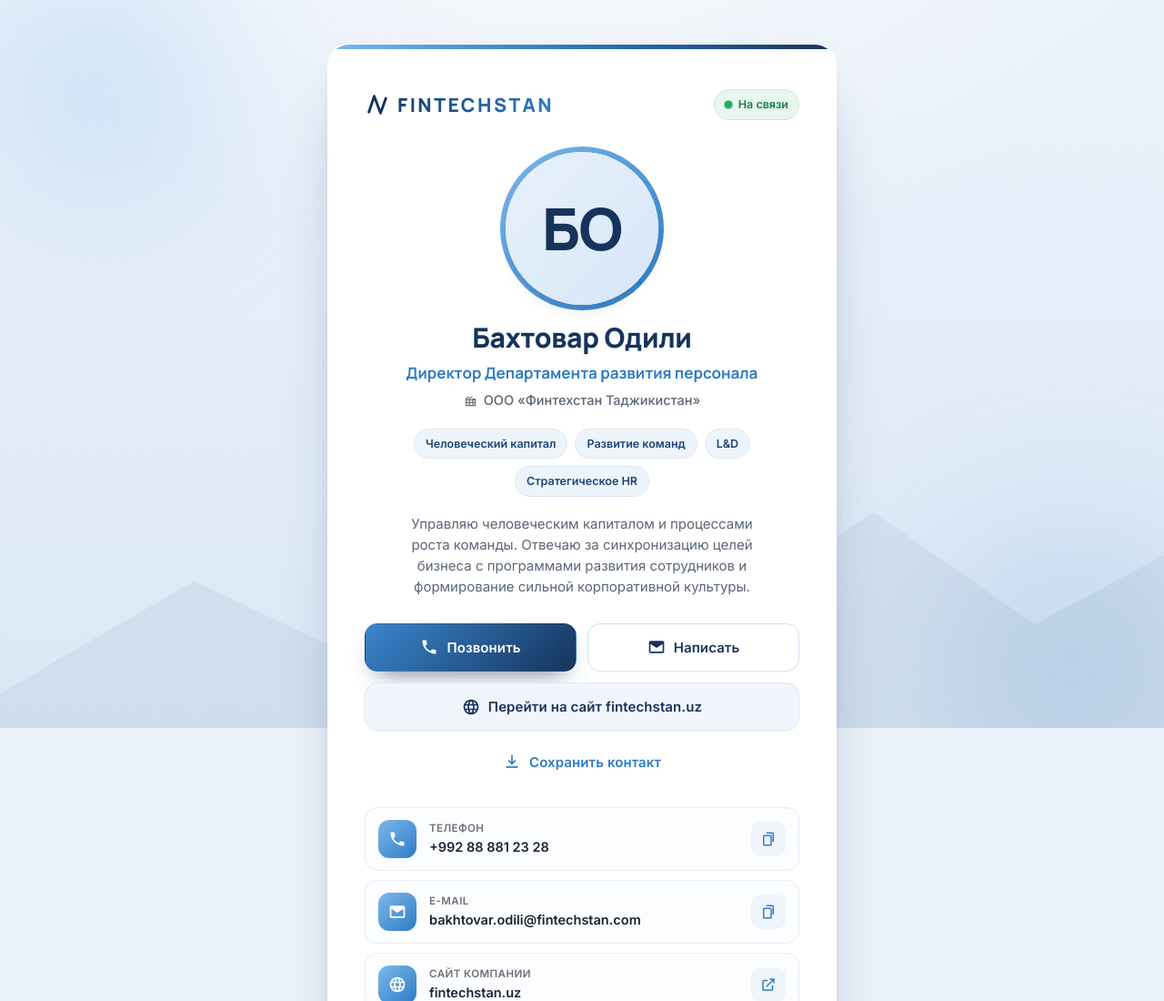
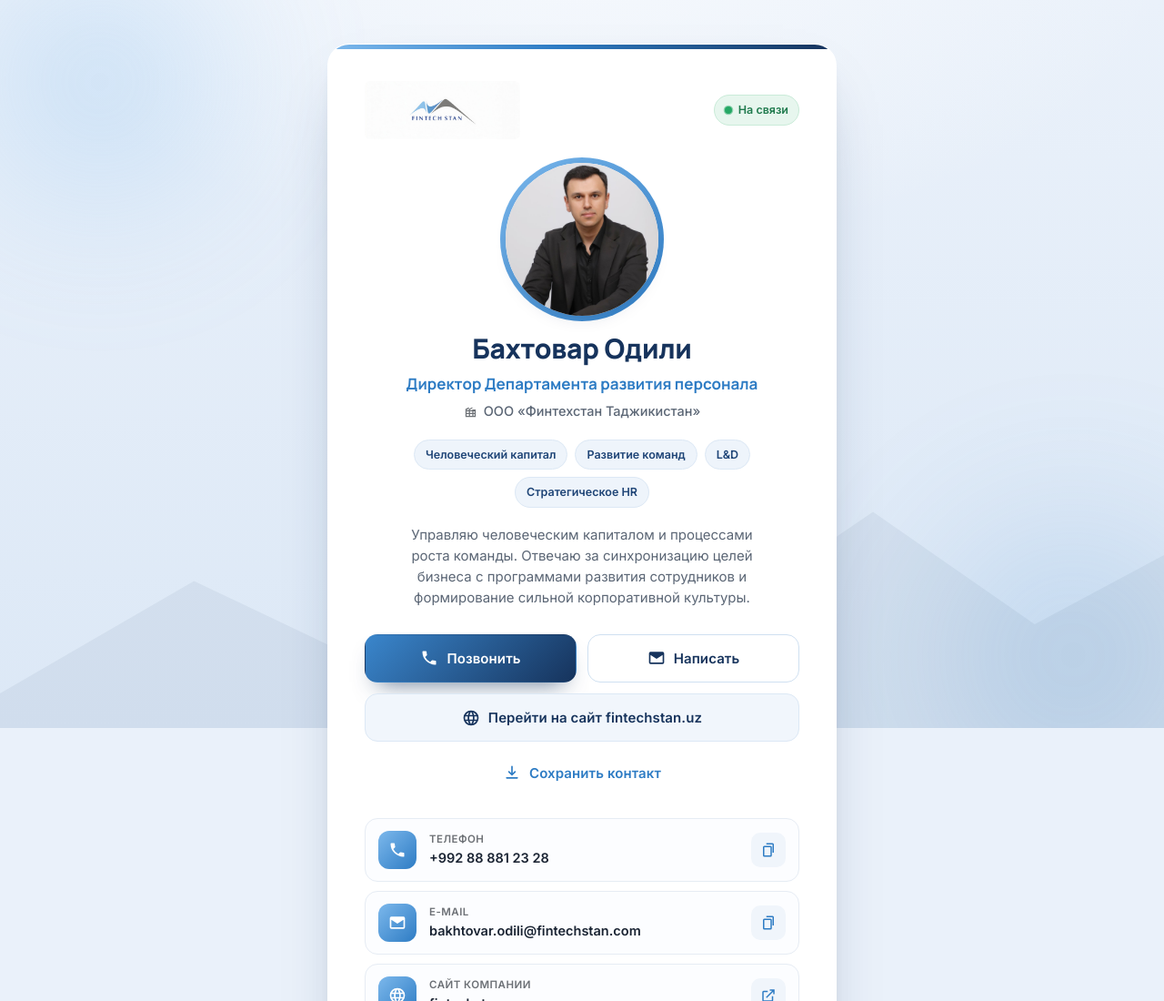
Before and after one commit to Saidmuhammad2020/bakhtovarodili, a plain HTML site: page bakhtovar-odili.html in a window 1280 px wide. Shown: the top 1100 px of the page at 91% size. Drawn offline with nearby package versions, Linux system fonts and the light colour scheme.

Commit message:
feat: update standalone bakhtovar-odili.html to use real avatar (Бахтовар.jpg) and logo (Logo3.jpg)
- Replaced initials 'БО' with actual photo in the circle
- Replaced text+svg logo with Logo3.jpg image
- Updated embedded CSS for new elements

```diff
--- a/bakhtovar-odili.html
+++ b/bakhtovar-odili.html
@@ -137,21 +137,11 @@
     }
     .brand { display: flex; align-items: center; gap: 10px; }
     .brand__mark {
-      height: 52px;
+      height: 64px;
       width: auto;
-      display: flex;
-      align-items: center;
-      font-family: var(--font-head);
-      font-weight: 800;
-      font-size: 21px;
-      letter-spacing: 2.5px;
-      color: var(--navy);
-      background: linear-gradient(90deg, var(--navy), var(--azure));
-      -webkit-background-clip: text;
-      -webkit-text-fill-color: transparent;
-      gap: 8px;
+      mix-blend-mode: multiply;
+      border-radius: 6px;
     }
-    .brand__mark svg { width: 28px; height: 28px; flex: none; -webkit-text-fill-color: currentColor; }
 
     .status {
       display: inline-flex;
@@ -200,21 +190,13 @@
       border-radius: 50%;
       background: var(--card);
     }
-    .avatar__initials {
+    .avatar__img {
       position: relative;
       z-index: 1;
       width: 168px; height: 168px;
       border-radius: 50%;
-      background: linear-gradient(135deg, #E8F1FA 0%, #D6E6F7 100%);
-      display: flex;
-      align-items: center;
-      justify-content: center;
-      font-family: var(--font-head);
-      font-weight: 800;
-      font-size: 64px;
-      color: var(--navy);
+      object-fit: cover;
       box-shadow: var(--shadow-sm);
-      letter-spacing: -1px;
     }
     .identity__name {
       font-family: var(--font-head);
@@ -490,12 +472,7 @@
     <!-- Header -->
     <header class="card__head reveal">
       <div class="brand">
-        <span class="brand__mark" aria-label="FintechStan">
-          <svg width="28" height="28" viewBox="0 0 48 48" fill="none" aria-hidden="true">
-            <path d="M8 38 L18 8 L30 40 L40 12" stroke="currentColor" stroke-width="5" stroke-linecap="round" stroke-linejoin="round"/>
-          </svg>
-          FINTECHSTAN
-        </span>
+        <img class="brand__mark" src="assets/img/Logo3.jpg" alt="FintechStan" width="180" height="64">
       </div>
       <span class="status">
         <span class="status__dot" aria-hidden="true"></span>
@@ -507,7 +484,7 @@
     <section class="identity">
       <div class="avatar reveal">
         <span class="avatar__ring" aria-hidden="true"></span>
-        <div class="avatar__initials" aria-label="Бахтовар Одили">БО</div>
+        <img class="avatar__img" src="assets/img/Бахтовар.jpg" alt="Бахтовар Одили" width="168" height="168">
       </div>
 
       <h1 class="identity__name reveal">Бахтовар Одили</h1>
```
